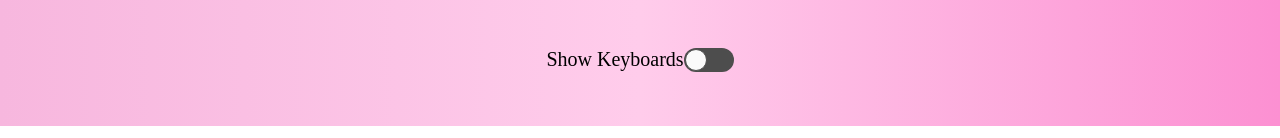
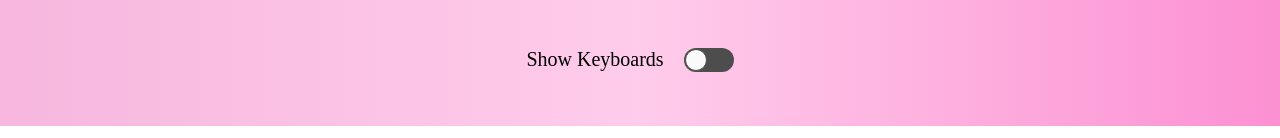
Before and after one commit to acoss22/japanese_keyboard, a React (Create React App) app in the folder japanese-keyboard/: page / in a window 1280 px wide. Shown: the part 624-762 px from the top of the page. Built offline with nearby package versions, Linux system fonts and the light colour scheme.

Commit message:
styles: toogle button

```diff
--- a/japanese-keyboard/src/App.jsx
+++ b/japanese-keyboard/src/App.jsx
@@ -54,7 +54,7 @@ function App() {
             ) : (<GenericTutorial text="Select any character or characters from the keyboards and it will be shown to you a suggestion of the corresponding kanjis. Then pick the word from the suggestions."></GenericTutorial>)}
           </div>
           <div>
-            <ToggleButton label="Show Keyboards" className={styles.toogle} value={useKeyboard} showIcons={false} onChange={handleToggleKeyboard}></ToggleButton>
+            <ToggleButton label="Show Keyboards" className={styles.right} value={useKeyboard} showIcons={false} onChange={handleToggleKeyboard}></ToggleButton>
           </div>
           <div>
             {useKeyboard && (
--- a/japanese-keyboard/src/app.module.scss
+++ b/japanese-keyboard/src/app.module.scss
@@ -85,9 +85,3 @@ button:focus {
   font-size: 2rem;
   margin: 5rem;
 }
-
-.right {
-  float: right;
-  font-size: 2rem;
-  padding-right: 2rem;
-}
--- a/japanese-keyboard/src/components/toogle-button/toggleButton.module.css
+++ b/japanese-keyboard/src/components/toogle-button/toggleButton.module.css
@@ -4,4 +4,5 @@
 
 .pull_right{
     float:right;
+    padding-right: 2rem;
 }
--- a/japanese-keyboard/src/index.tsx
+++ b/japanese-keyboard/src/index.tsx
@@ -1,21 +1,20 @@
-import React from 'react';
-import ReactDOM from 'react-dom';
-import { BrowserRouter } from 'react-router-dom';
-import './index.css';
-import App from './App';
-import reportWebVitals from './reportWebVitals';
-import './styles/global.scss';
-import initializeI18n from './i18n';
+import React from "react";
+import ReactDOM from "react-dom";
+import { BrowserRouter } from "react-router-dom";
+import "./index.css";
+import App from "./App";
+import reportWebVitals from "./reportWebVitals";
+import "./styles/global.scss";
+import initializeI18n from "./i18n";
 
 void initializeI18n().then(() => {
   ReactDOM.render(
-
     <React.StrictMode>
-
-    <App />
+      <BrowserRouter>
+        <App />
+      </BrowserRouter>
     </React.StrictMode>,
-      document.getElementById('root')
-
+    document.getElementById("root")
   );
 });
 
```
